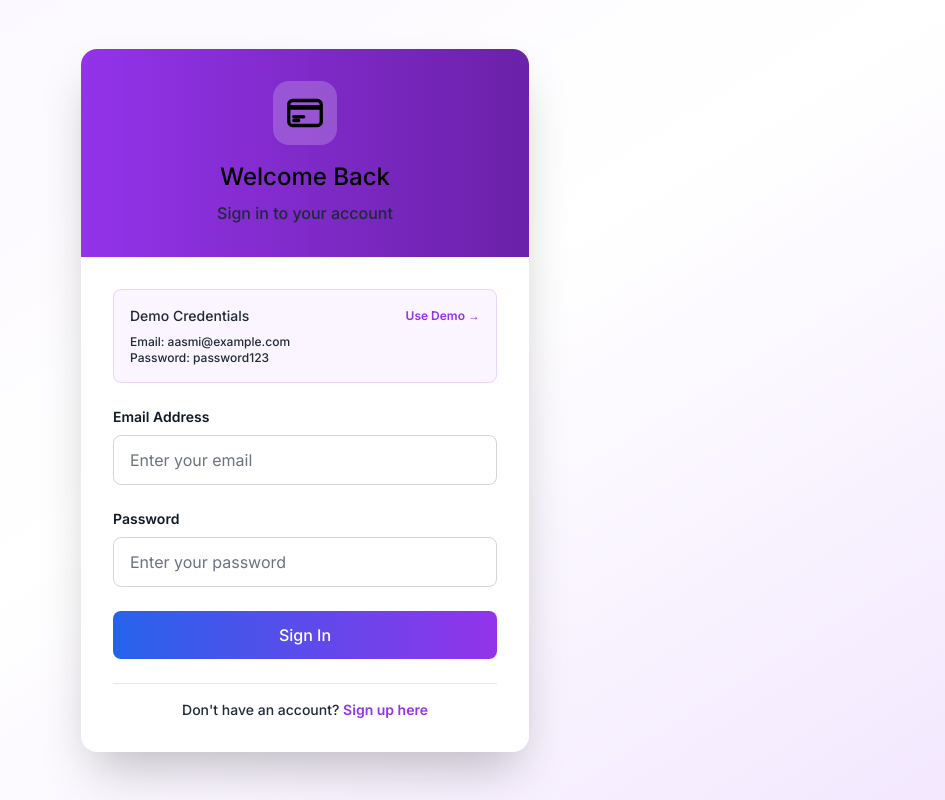
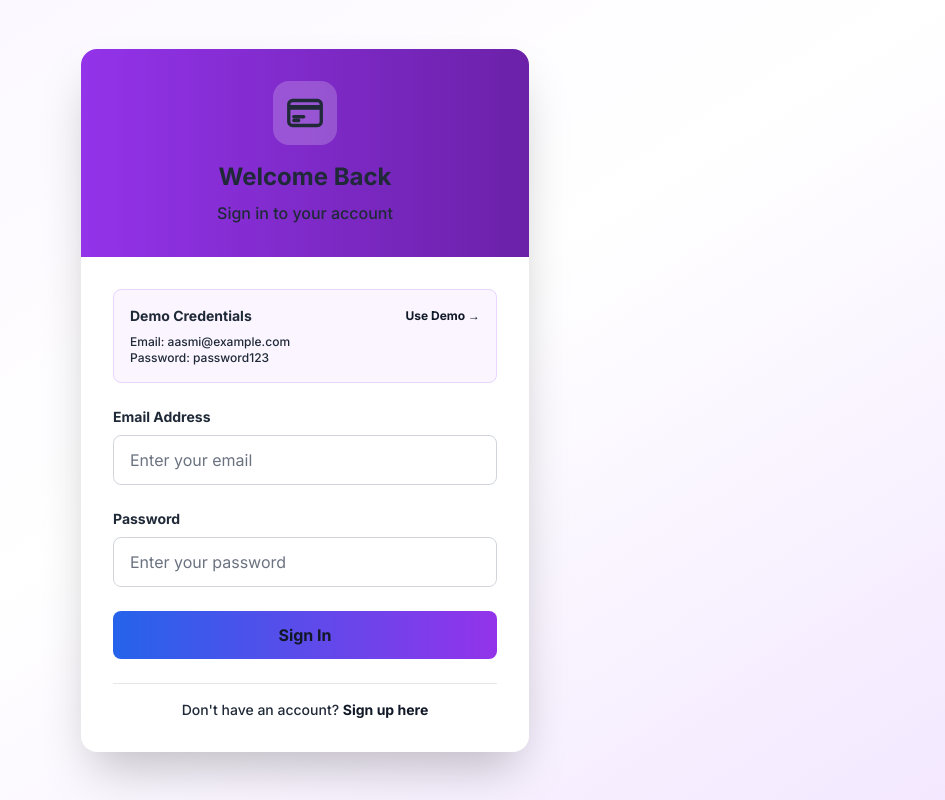
Before and after one commit to aasmiCodez/Expense-Manager, a Next.js app: page / in a window 1280 px wide. Shown: the whole page, without its empty margins (335-1280 px from the left). Built offline with nearby package versions, Linux system fonts and the light colour scheme.

Commit message:
Add additional overrides for any remaining white text and strengthen text visibility
cgen-30f0b3e2965a402a86c49702a39ad610

```diff
--- a/app/globals.css
+++ b/app/globals.css
@@ -473,18 +473,55 @@ nav button:hover,
   color: #000000 !important;
 }
 
-/* Override any white text */
-.text-white {
-  color: #000000 !important;
+/* Override any white text globally */
+.text-white,
+[style*="color: white"],
+[style*="color: #ffffff"],
+[style*="color: #fff"],
+[style*="color:white"],
+[style*="color:#ffffff"],
+[style*="color:#fff"] {
+  color: #111827 !important;
+  font-weight: 600 !important;
 }
 
-/* Exceptions for specific white text that should remain white */
+/* Force any remaining white text to be dark */
+* {
+  color: inherit;
+}
+
+*:not(button):not(.btn-primary):not([class*="bg-purple"]):not(
+    [class*="from-purple"]
+  ) {
+  color: #1f2937 !important;
+}
+
+/* Exceptions for specific elements that should have white text */
 button.btn-primary,
 button[class*="bg-purple"],
 button[class*="from-purple"],
 .bg-purple-600,
-.bg-gradient-to-r {
-  color: white !important;
+.bg-gradient-to-r,
+.bg-purple-700,
+.bg-purple-800 {
+  color: #ffffff !important;
+  font-weight: 600 !important;
+}
+
+/* Ensure strong contrast for important text */
+.font-bold,
+.font-semibold,
+.font-medium {
+  color: #111827 !important;
+  font-weight: 700 !important;
+}
+
+/* Date input wrapper fixes for any container issues */
+.date-input-wrapper,
+.form-group,
+.input-group {
+  background-color: #ffffff !important;
+  color: #111827 !important;
 }
 
 .glass-effect {
```
